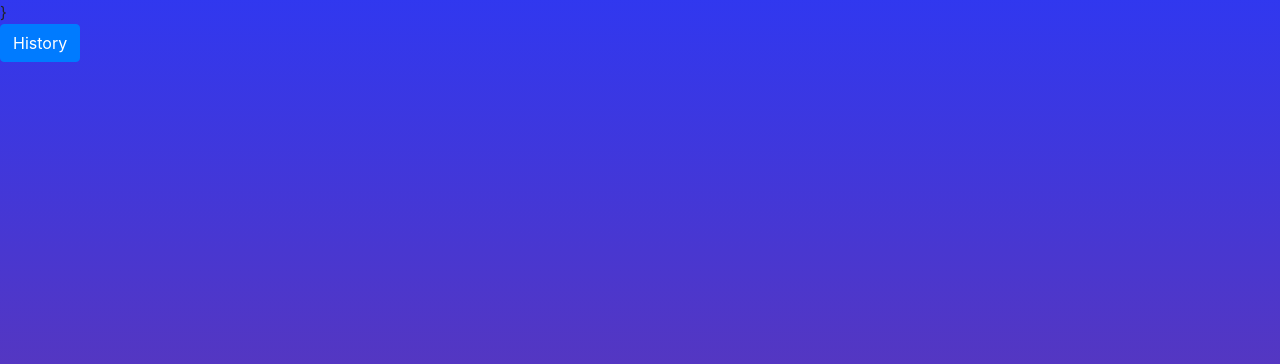
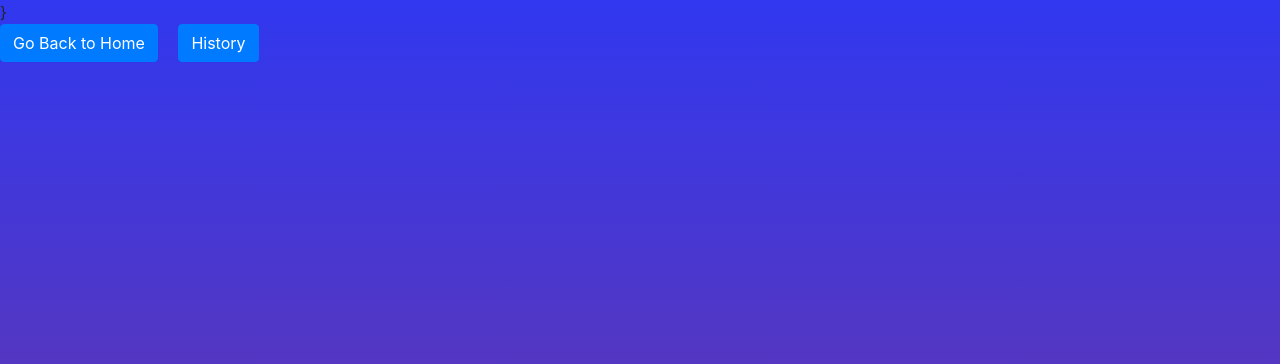
Before and after one commit to RahmankhanA/SalaryPredictor_DeployedOnDjango, a Django app: page /history in a window 1280 px wide. Shown: the part 56-420 px from the top of the page. Run offline with Django 3.2, Linux system fonts and the light colour scheme; data comes from the database, SQL or seed files in the repository; some libraries are stand-ins or nearby versions.

Commit message:
Update history.html

```diff
--- a/templates/history.html
+++ b/templates/history.html
@@ -2,7 +2,12 @@
 
 
 <p class="justify-content-center">
-    <a class="btn btn-primary " data-toggle="collapse" href="#collapseExample" role="button" aria-expanded="false" aria-controls="collapseExample">
+
+    <a href="/" class="btn btn-primary">
+       Go Back to Home
+    </a>
+
+    <a class="btn btn-primary mx-3" data-toggle="collapse" href="#collapseExample" role="button" aria-expanded="false" aria-controls="collapseExample">
             History
         </a>
 
```
